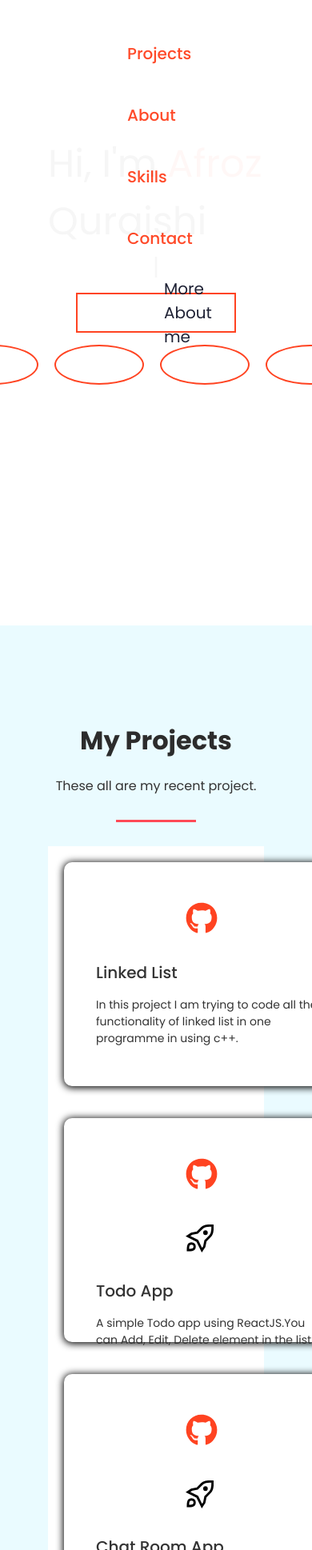
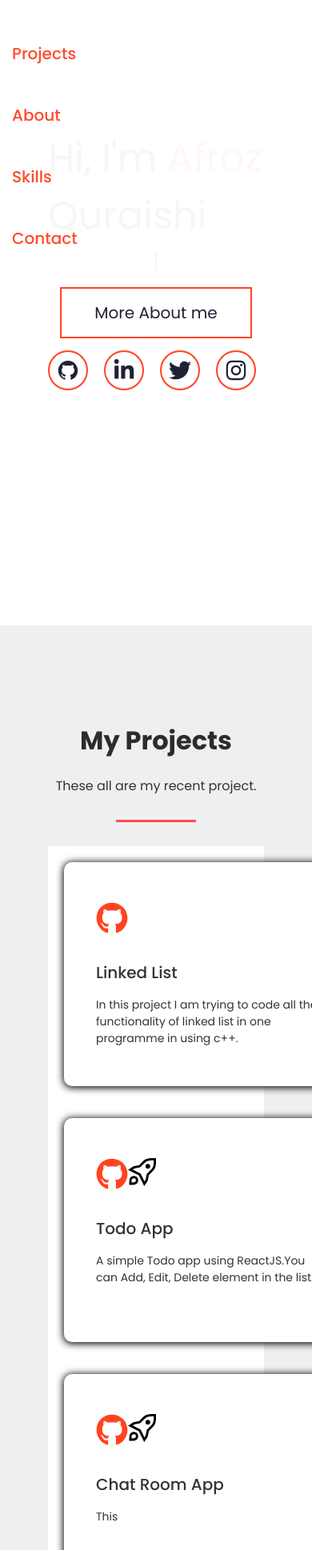
Before and after one commit to afroz23/afrozquraishi, a React (Create React App) app: page / in a window 390 px wide. Shown: the part 62-2000 px from the top of the page at 80% size. Built offline with nearby package versions, Linux system fonts and the light colour scheme.

Commit message:
make it better

```diff
--- a/src/App.css
+++ b/src/App.css
@@ -124,6 +124,7 @@ a:active {
   border: 2px solid #ff4321;
   border-radius: 50%;
   display: flex;
+  font-size: 28px;
   align-items: center;
   justify-content: center;
   margin: 0 10px;
@@ -131,12 +132,14 @@ a:active {
   cursor: pointer;
 }
 .more_about {
-  width: 200px;
-  height: 50px;
+  width: 15rem;
+  height: 4rem;
+  margin-top: 10px;
   color: #1f2235;
   border: 2px solid #ff4321;
   border-radius: 0;
   display: flex;
+  text-align: center;
   align-items: center;
   justify-content: center;
   margin: 0 10px;
@@ -239,7 +242,7 @@ a:active {
 
 /* projects */
 .projects {
-  background: #eafbff;
+  background: #f0efef;
   padding: 100px 0;
   color: #fff;
 }
@@ -293,11 +296,20 @@ a:active {
   font-size: 40px;
   color: #ff4321;
   margin-bottom: 15px;
+  transition: transform 1s ease;
 }
+.commonIcons:hover {
+  color: #130e0d;
+  transition: transform 1s ease;
+}
+
 .commonIcon {
   font-size: 35px;
+  margin-bottom: 15px;
+}
+
+.commonIcon:hover {
   color: #ff4321;
-  margin-bottom: 15px;
 }
 .projects__box:hover a {
   color: #000;
@@ -459,12 +471,15 @@ a:active {
     width: 100%;
     padding: 0 60px;
   }
+
   a {
     display: block;
     justify-content: center;
     padding: 10px 0;
-    padding-left: 40%;
     font-size: 20px;
+  }
+  .header__ul {
+    color: #333333;
   }
   .col-6 {
     width: 100%;
@@ -483,9 +498,8 @@ a:active {
     width: 100%;
     align-items: center;
     background: #fff;
-    /* background-color : transparent(40%); */
+    background-color: transparent(40%);
     opacity: 0.96;
-
     position: fixed;
     top: 0;
     left: 0;
@@ -523,11 +537,14 @@ a:active {
   .h-650 {
     height: auto;
   }
+  .main-iconss {
+    display: flex;
+  }
 }
 
 .typed-text {
   font-size: 1.8rem;
-  color: var(--primary-white);
+  color: #333334;
   display: flex;
   justify-content: center;
   margin-bottom: 10px;
--- a/src/App.js
+++ b/src/App.js
@@ -14,7 +14,7 @@ function App() {
         <Home />
         <Projects />
         <About />
-        <Contact />
+        <Contact/>
       </div>
   );
 }
--- a/src/components/Projects.js
+++ b/src/components/Projects.js
@@ -25,13 +25,13 @@ const Projects = () => {
       icon: <a target="_blank" rel="noopener noreferrer" alt="Github link" href="https://github.com/afroz23/chat-room-app" ><FaGithub className="commonIcons" /></a>,
       icon2: <a target="_blank" rel="noopener noreferrer" alt="Deploy link" href="https://chat-room-application.netlify.app/" ><GrDeploy className="commonIcon" /></a>,
       heading: "Chat Room App",
-      text: "Lorem Ipsum is simply dummy text of the printing typesetting industry. simply dummy",
+      text: "This ",
     },
     {
       id: 4,
       icon: <a target="_blank" rel="noopener noreferrer" alt="Github link" href="https://github.com/afroz23/Guess-The-Number" ><FaGithub className="commonIcons" /></a>,
       heading: "Guess The Number",
-      text: "It is a python based programme where the computer randomly generates a number between 0 and 20. The user needs to guess the number. If the user guesses wrong/right will get some message.",
+      text: "It is a python based programme where the computer randomly generates a number between 0 and 20. The user needs to guess the number.",
     },
     {
       id: 5,
```
